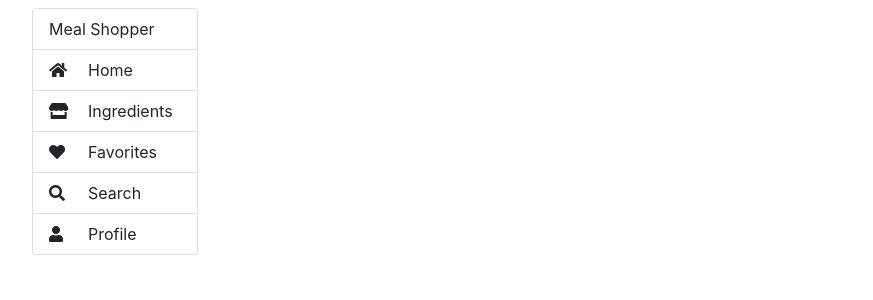
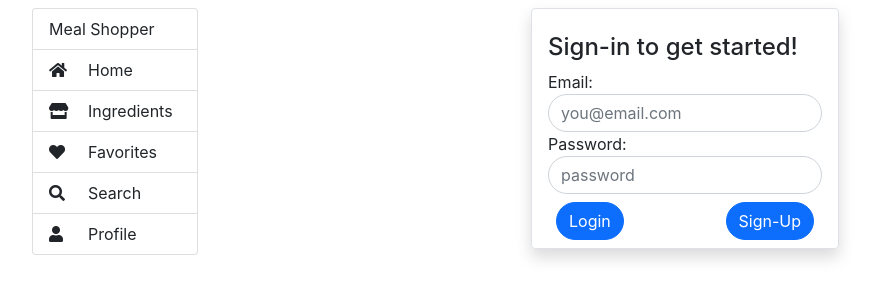
Before and after one commit to chip-kirchner/web-dev-final-front-end, a React (Create React App) app: page /login in a window 1280 px wide. Shown: the top 300 px of the page, without its empty margins (50-923 px from the left). Built offline with nearby package versions, Linux system fonts and the light colour scheme.

Commit message:
updates to links on details page

```diff
--- a/src/App.js
+++ b/src/App.js
@@ -5,6 +5,7 @@ import Details from "./components/details";
 import Navigation from "./components/navigation";
 import Search from "./components/search";
 import Home from "./components/home";
+import LoginScreen from "./components/login-screen";
 
 function App() {
   return (
@@ -21,6 +22,7 @@ function App() {
                               <Route path="/search/:recipeSearch" element={<Search/>}/>
                               <Route path="/search" element={<Search/>}/>
                               <Route path="" element={<Home/>}/>
+                              <Route path="/login" element={<LoginScreen/>}/>
                           </Routes>
 
                   </div>
--- a/src/components/details/index.js
+++ b/src/components/details/index.js
@@ -63,15 +63,29 @@ const Details = () => {
                 </span>
 
                 <span className="float-end">
-                    <span className="ms-2 me-2">
-                        <i className="fas fa-link me-2"></i>
-                        Source
-                    </span>
+                    {meal.strSource ?
+                        <a style={{ textDecoration: 'none' }}
+                           href={meal.strSource}
+                           className="ms-2 me-2 text-black">
+                            <i className="fas fa-link me-2"></i>
+                            <strong>Source</strong>
+                        </a>
+                        : <span className="ms-2 me-2 text-muted">
+                            <i className="fas fa-link me-2"></i>
+                            Source
+                        </span>}
                     |
-                    <span className="ms-2">
-                        <i className="fas fa-video me-2"></i>
-                        Watch
-                    </span>
+                    {meal.strYoutube ?
+                        <a style={{ textDecoration: 'none' }}
+                           href={meal.strYoutube}
+                           className="ms-2 me-2 text-black">
+                            <i className="fas fa-link me-2"></i>
+                            <strong>Watch</strong>
+                        </a>
+                        : <span className="ms-2 me-2 text-muted">
+                            <i className="fas fa-link me-2"></i>
+                            Watch
+                        </span>}
                 </span>
             </div>
             <div className="mt-2">
--- a/src/components/home/index.js
+++ b/src/components/home/index.js
@@ -1,8 +1,4 @@
 import React, {useEffect, useState} from "react";
-import {useDispatch, useSelector} from "react-redux";
-import {findMealById} from "../actions/meal-actions";
-import CardCarousel from "../recipe-card";
-import RecipeCard from "../recipe-card";
 import RecipeCarousel from "../recipe-carousel";
 import {findRandomMeals} from "../services/recipe-service";
 
--- /dev/null
+++ b/src/components/login-screen/index.js
@@ -0,0 +1,25 @@
+
+const LoginScreen = () => {
+    return(
+        <div className="d-flex justify-content-center">
+            <div className="shadow border rounded">
+                <div className="p-3">
+                    <h4 className="mt-2 mb-2">Sign-in to get started!</h4>
+                    <label htmlFor="emailInput">Email:</label>
+                    <input id="emailInput" type="email" placeholder="you@email.com"
+                           className="form-control rounded-pill"></input>
+                    <label htmlFor="pwInput">Password:</label>
+                    <input id="pwInput" type="password" placeholder="password"
+                           className="form-control rounded-pill"></input>
+                    <span>
+                        <button className="btn btn-primary rounded-pill m-2 float-start">Login</button>
+                        <button className="btn btn-primary rounded-pill m-2 float-end">Sign-Up</button>
+                    </span>
+
+                </div>
+            </div>
+        </div>
+    );
+}
+
+export default LoginScreen;
--- a/src/components/recipe-card/index.js
+++ /dev/null
@@ -1,14 +0,0 @@
-import "./style.css";
-
-const RecipeCard = () => {
-    return(
-        <div className="card wd">
-            <img src={require("../../images/grey.png")} className="" alt="..."/>
-            <div className="card-body">
-                <h5 className="card-title">Test Title</h5>
-                <p className="card-text">Test Text</p>
-            </div>
-        </div>
-    );
-};
-export default RecipeCard;
--- a/src/components/recipe-card/style.css
+++ /dev/null
@@ -1,3 +0,0 @@
-.card.wd {
-    width: 18rem;
-}
--- a/src/components/recipe-carousel/index.js
+++ b/src/components/recipe-carousel/index.js
@@ -1,5 +1,6 @@
 import {getIngredients} from "../services/recipe-service";
 import "./style.css";
+import {Link} from "react-router-dom";
 
 
 const defaultRecipe = {
@@ -36,8 +37,10 @@ const RecipeCarousel = ({recipes}) => {
                                      className="d-block w-100 img-fluid" alt={recipe.strMeal}
                                      style={{"width": "800px", "height": "600px", "objectFit": "cover"}}/>
                                 <div className="carousel-caption d-none d-md-block">
-                                    <h5>{recipe.strMeal}</h5>
-                                    <p>{recipe.strArea} {recipe.strCategory} dish with {getIngredients(recipe).length} ingredients.</p>
+                                    <Link to={`/details/${recipe.idMeal}`} style={{ textDecoration: 'none' }} className="text-white">
+                                        <h5>{recipe.strMeal}</h5>
+                                        <p>{recipe.strArea} {recipe.strCategory} dish with {getIngredients(recipe).length} ingredients.</p>
+                                    </Link>
                                 </div>
                             </div>
                     )
```
